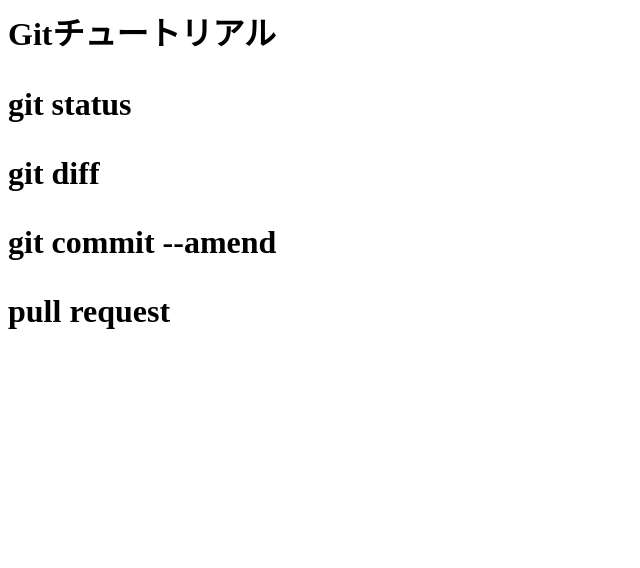
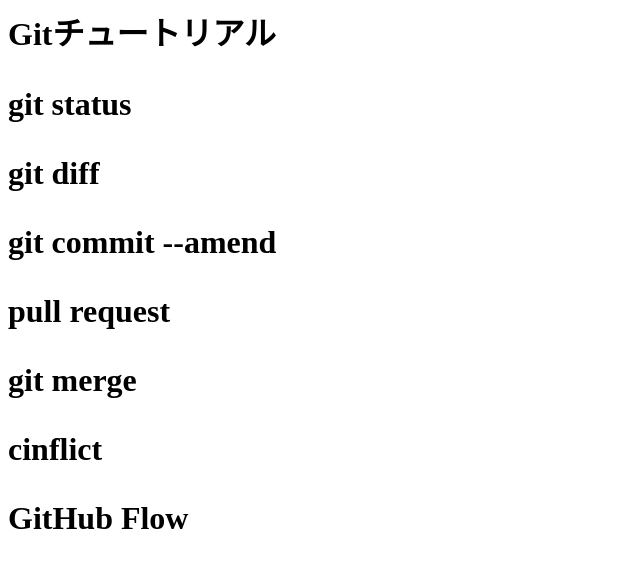
Before and after one commit to chiakisite/git_tutorial, a plain HTML site: page index.html in a window 1280 px wide. Shown: the whole page, without its empty margins (0-640 px from the left). Drawn offline with Linux system fonts and the light colour scheme.

Commit message:
GitHub Flowを追記

```diff
--- a/index.html
+++ b/index.html
@@ -3,3 +3,6 @@
 <p>git diff</p>
 <p>git commit --amend</p>
 <p>pull request</p>
+<p>git merge</p>
+<p>cinflict</p>
+<p>GitHub Flow</p>
```
